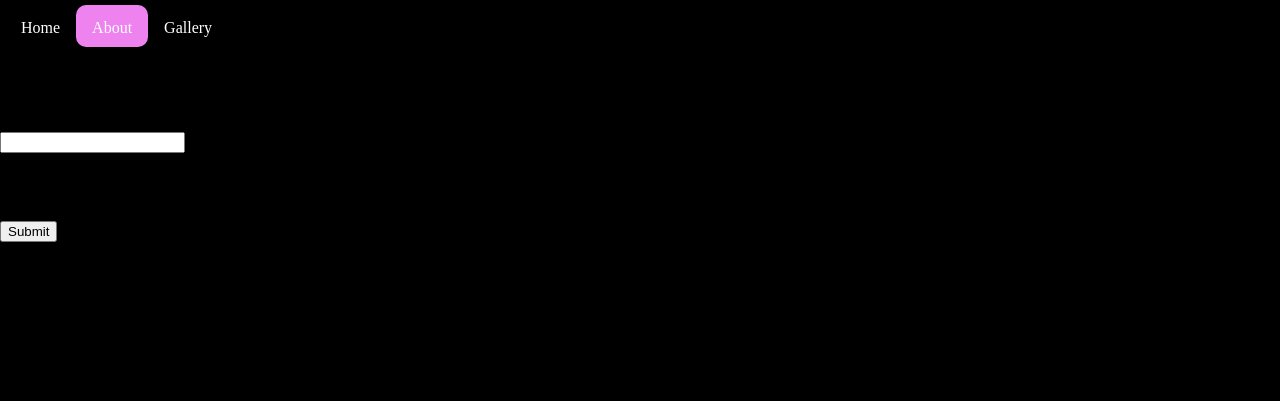
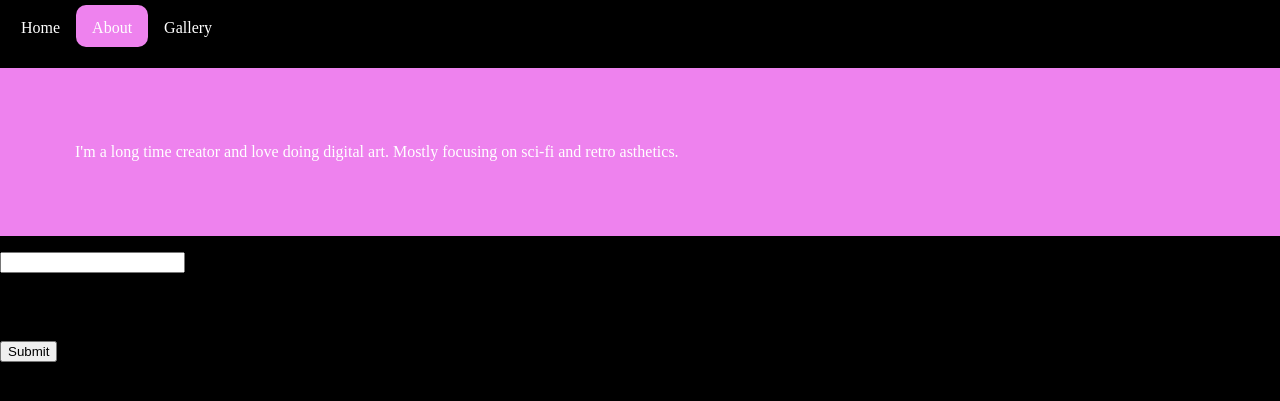
Before and after one commit to Ethan-w4b/art-portfolio-website, a Flask app: page /about in a window 1280 px wide. Shown: the top 401 px of the page. Run offline with Flask 2, Linux system fonts and the light colour scheme.

Commit message:
New color scheme

```diff
--- a/static/css/about.css
+++ b/static/css/about.css
@@ -3,3 +3,9 @@
     background-color: violet;
     border-radius: 10px;
 }
+
+#description{
+    color: white;
+    padding: 75px;
+    background-color: violet;
+}
--- a/static/css/home.css
+++ b/static/css/home.css
@@ -33,7 +33,7 @@
 }
 
 .flex-container li {
-    background-color: violet;
+    background-color: black;
     text-align: center;
     box-shadow: 2px 2px 2px 2px rgba(0,0,0, .25);
     height: 270px;
@@ -53,6 +53,6 @@
 }
 #intro{
     margin-top: 175px;
-    background-color: lightcyan;
+    background-color: black;
     padding: 25px;
 }
--- a/static/css/template.css
+++ b/static/css/template.css
@@ -13,9 +13,10 @@ body{
 }
 
 .standard-text{
-    font-family: Otomanopee-One;
+    font-family: PressStart2P-Regular;
+    src:url("/template-site/static/fonts/PressStart2P-Regular.ttf");
     text-align: center;
-    color: black;
+    color: white;
     font-size: 20px;
 }
 
--- a/templates/about.html
+++ b/templates/about.html
@@ -9,7 +9,10 @@
         {% extends "template.html" %}
         {% block content %}
 
-        <h1>About Us</h1>
+        <div>
+            <p id="description">I'm a long time creator and love doing digital art. Mostly focusing on sci-fi and retro asthetics.</p>
+        </div>
+
         <form name="myform" action="/static/interaction/interactive.js" onsubmit="get_form();return false">
             <input type="text" name="age"><p>Enter age</p><br>
             <input type="submit" value="Submit">
```
